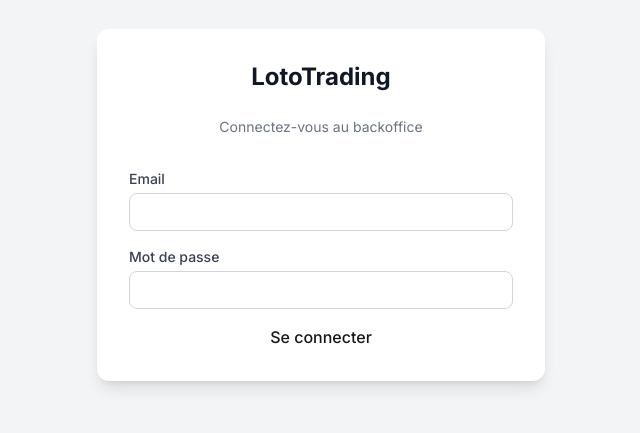
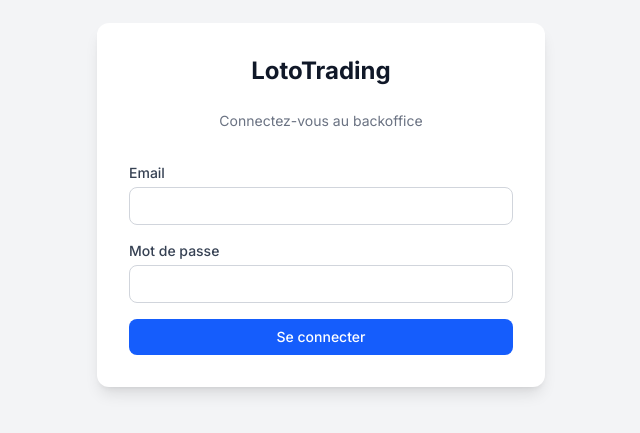
Before and after one commit to Dany-Whyyou/backoffice-lototrading, a Next.js app: page /login in a window 1280 px wide. Shown: the part 195-628 px from the top of the page, without its empty margins (319-959 px from the left). Built offline with nearby package versions, Linux system fonts and the light colour scheme; no server answers.

Commit message:
fix: replace object syntax in cn() with boolean expressions for TypeScript compat
Co-Authored-By: Claude Opus 4.6 (1M context) <noreply@anthropic.com>

```diff
--- a/src/components/ui/Button.tsx
+++ b/src/components/ui/Button.tsx
@@ -17,17 +17,13 @@ export default function Button({
     <button
       className={cn(
         'inline-flex items-center justify-center rounded-lg font-medium transition-colors focus:outline-none focus:ring-2 focus:ring-offset-2 disabled:opacity-50 disabled:cursor-not-allowed',
-        {
-          'bg-blue-600 text-white hover:bg-blue-700 focus:ring-blue-500': variant === 'primary',
-          'bg-gray-100 text-gray-700 hover:bg-gray-200 focus:ring-gray-500': variant === 'secondary',
-          'bg-red-600 text-white hover:bg-red-700 focus:ring-red-500': variant === 'danger',
-          'text-gray-700 hover:bg-gray-100': variant === 'ghost',
-        },
-        {
-          'px-2.5 py-1.5 text-xs': size === 'sm',
-          'px-4 py-2 text-sm': size === 'md',
-          'px-6 py-3 text-base': size === 'lg',
-        },
+        variant === 'primary' && 'bg-blue-600 text-white hover:bg-blue-700 focus:ring-blue-500',
+        variant === 'secondary' && 'bg-gray-100 text-gray-700 hover:bg-gray-200 focus:ring-gray-500',
+        variant === 'danger' && 'bg-red-600 text-white hover:bg-red-700 focus:ring-red-500',
+        variant === 'ghost' && 'text-gray-700 hover:bg-gray-100',
+        size === 'sm' && 'px-2.5 py-1.5 text-xs',
+        size === 'md' && 'px-4 py-2 text-sm',
+        size === 'lg' && 'px-6 py-3 text-base',
         className
       )}
       disabled={disabled}
```
